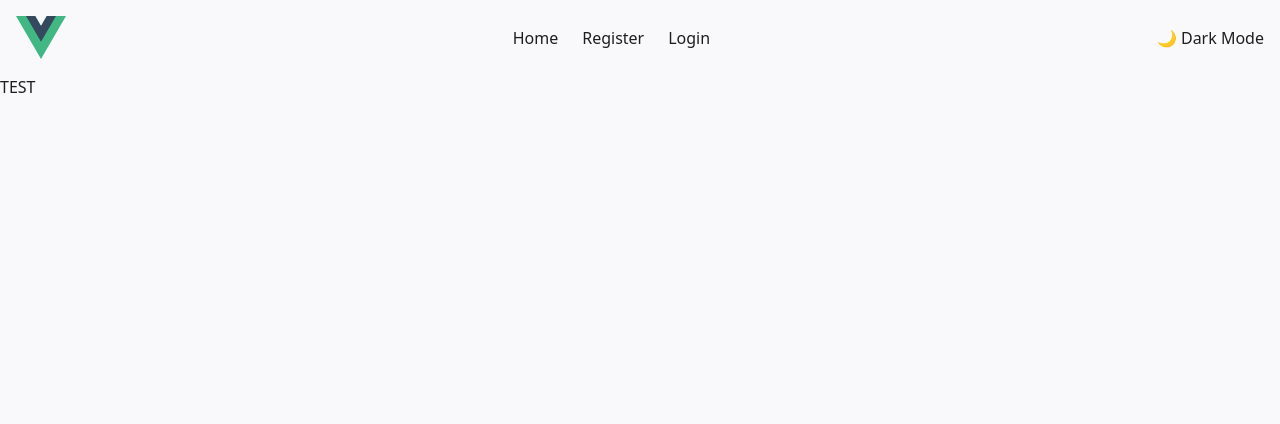
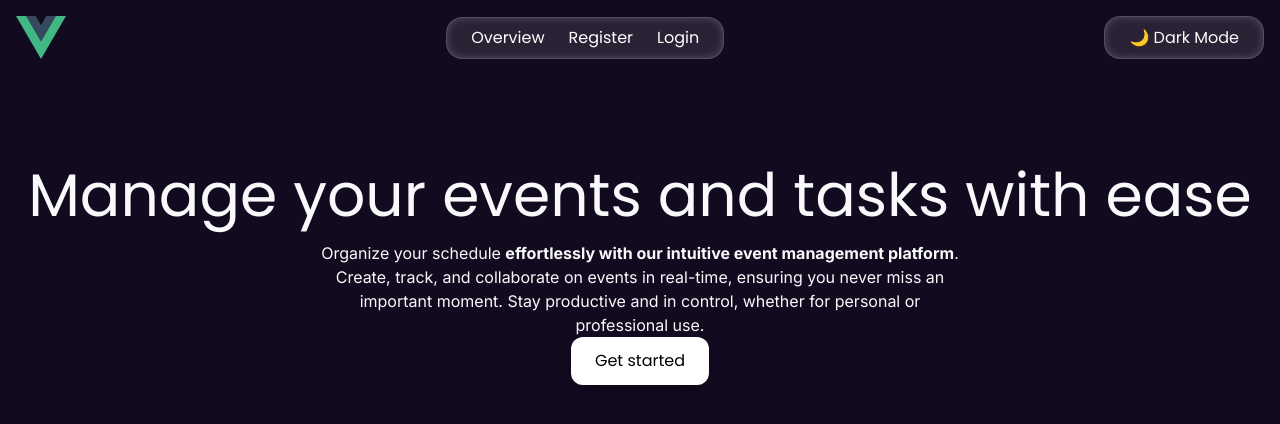
Before and after one commit to Yanis-Ourir/event-front-vuejs, a Vue app: page / in a window 1280 px wide. Shown: the top 424 px of the page. Built offline with nearby package versions, Linux system fonts and the light colour scheme; the HTML template or start-up script is replaced by a standard one.

Commit message:
hero banner

```diff
--- a/src/App.vue
+++ b/src/App.vue
@@ -4,7 +4,11 @@ import HeaderApp from './components/HeaderApp.vue'
 </script>
 
 <template>
-    <HeaderApp/>
+
+
+        <HeaderApp/>
+
+
 
     <RouterView />
 </template>
--- a/src/assets/base.css
+++ b/src/assets/base.css
@@ -1,3 +1,4 @@
+@import url('https://fonts.googleapis.com/css2?family=Inter:ital,opsz,wght@0,14..32,100..900;1,14..32,100..900&family=Poppins:ital,wght@0,100;0,200;0,300;0,400;0,500;0,600;0,700;0,800;0,900;1,100;1,200;1,300;1,400;1,500;1,600;1,700;1,800;1,900&display=swap');
 @import "tailwindcss";
 
 :root {
@@ -21,12 +22,24 @@
 }
 
 body {
-  background-color: var(--color-bg-light);
-  color: var(--color-text-light);
+  /* background-color: var(--color-bg-light); */
+  background-color: #120a1f;
+  /* color: var(--color-text-light); */
+  color: var(--color-text-dark);
   transition: all 0.3s ease-in-out;
+  font-family: "Inter", sans-serif;
+  font-optical-sizing: auto;
+  font-weight: 400;
+  font-style: normal;
 }
 
 .dark-mode {
   background-color: var(--color-bg-dark);
   color: var(--color-text-dark);
 }
+
+h1, h2, h3, button, a {
+     font-family: "Poppins", sans-serif;
+      font-weight: 400;
+      font-style: normal;
+}
--- a/src/components/HeaderApp.vue
+++ b/src/components/HeaderApp.vue
@@ -1,15 +1,20 @@
 <script setup lang="ts">
-import ColorMode from '@/components/ui/ColorMode.vue'
+import ColorMode from './ui/ColorMode.vue';
 </script>
 
 <template>
       <header class="flex justify-between items-center p-4">
         <img alt="Vue logo" class="logo" src="@/assets/logo.svg" width="50" height="50" />
         <div class="wrapper">
-          <nav class="flex gap-6">
-              <RouterLink to="/">Home</RouterLink>
-              <RouterLink to="/register">Register</RouterLink>
-              <RouterLink to="/login">Login</RouterLink>
+         <nav class="flex gap-6 px-6 py-2 rounded-2xl
+            bg-white/10 dark:bg-black/20
+            border border-white/20 dark:border-gray-600
+            backdrop-blur-lg shadow-[inset_0_0_8px_rgba(255,255,255,0.2)]">
+
+            <RouterLink to="/" class="text-white">Overview</RouterLink>
+            <RouterLink to="/register" class="text-white">Register</RouterLink>
+            <RouterLink to="/login" class="text-white">Login</RouterLink>
+
           </nav>
         </div>
         <ColorMode />
--- a/src/components/Hero.vue
+++ b/src/components/Hero.vue
@@ -0,0 +1,20 @@
+<script setup lang="ts">
+import Button from './ui/Button.vue';
+
+</script>
+
+<template>
+    <div class="text-center h-100 flex flex-col justify-center items-center">
+        <h1 class="text-6xl font-bold">
+            Manage your events and tasks with ease
+        </h1>
+        <p class="w-1/2 mt-4">
+            Organize your schedule <span class="font-bold">effortlessly with our intuitive event management platform</span>.
+            Create, track, and collaborate on events in real-time, ensuring you never miss an
+            important moment. Stay productive and in control, whether for personal or
+            professional use.
+        </p>
+        <Button link="/events" text="Get started"/>
+
+    </div>
+</template>
--- /dev/null
+++ b/src/components/ui/Button.vue
@@ -0,0 +1,12 @@
+<script setup lang="ts">
+    defineProps({
+        link: String,
+        text: String,
+    });
+</script>
+
+<template>
+        <a :href="link" class="px-6 py-3 rounded-xl bg-white text-black drop-shadow-3xl font-medium shadow-xl backdrop-blur-md transition-all duration-300 hover:shadow-2xl hover:-translate-y-1">
+            {{ text }}
+        </a>
+</template>
--- a/src/components/ui/ColorMode.vue
+++ b/src/components/ui/ColorMode.vue
@@ -1,5 +1,7 @@
 <template>
-  <div :class="{ 'dark': isDarkMode }">
+  <div class="px-6 py-2 rounded-2xl bg-white/10 dark:bg-black/20
+            border border-white/20 dark:border-gray-600
+            backdrop-blur-lg shadow-[inset_0_0_8px_rgba(255,255,255,0.2)]">
     <button @click="toggleDarkMode">
       {{ isDarkMode ? '🌞 Light Mode' : '🌙 Dark Mode' }}
     </button>
@@ -23,8 +25,8 @@ export default {
 </script>
 
 <style scoped>
-body.dark {
+/* body.dark {
   background-color: var(--color-bg-dark);
   color: var(--color-text-dark);
-}
+} */
 </style>
--- /dev/null
+++ b/src/components/ui/MarketingCard.vue
@@ -0,0 +1,11 @@
+<script setup lang="ts">
+    defineProps({
+        link: String,
+        stat: String,
+        text: String,
+    });
+</script>
+
+<template>
+
+</template>
--- a/src/views/Home.vue
+++ b/src/views/Home.vue
@@ -1,9 +1,9 @@
 <script setup lang="ts">
+import Hero from '@/components/Hero.vue';
+
 
 </script>
 
 <template>
-    <h1>
-        TEST
-    </h1>
+    <Hero/>
 </template>
```
